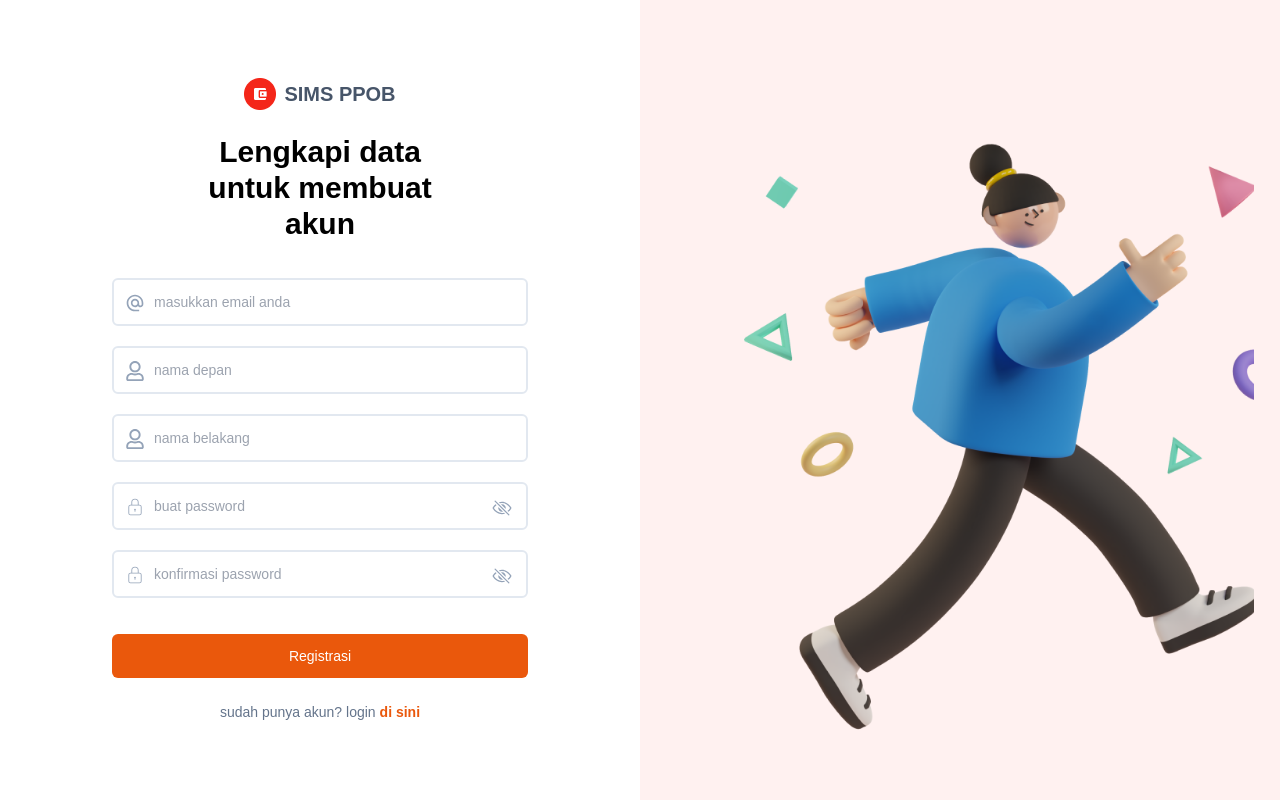
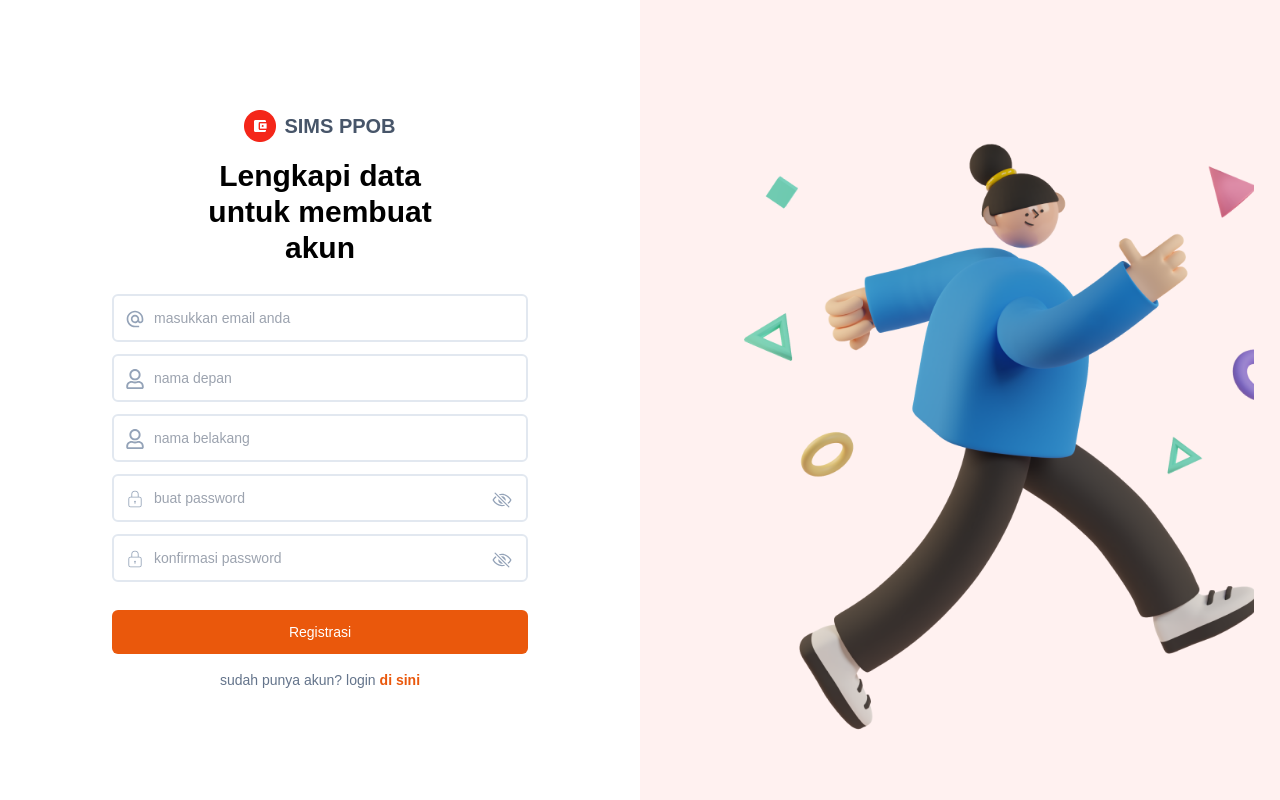
Before and after one commit to arfindwio/SIMS-PPOB-Arfin-Dwi-Octavianto, a React (Vite) app: page /registration in a window 1280 px wide. Built offline with nearby package versions, Linux system fonts and the light colour scheme; no server answers.

Commit message:
add README.md

```diff
--- a/src/pages/auth/Registration.jsx
+++ b/src/pages/auth/Registration.jsx
@@ -160,7 +160,7 @@ export const Registration = () => {
         <div className="m-auto w-full md:w-1/2">
           <form
             onSubmit={handleSubmit}
-            className="mx-auto flex w-[80%] flex-col items-center justify-center gap-3 sm:w-[70%] md:w-[65%] md:gap-4 xl:gap-6"
+            className="mx-auto flex w-[80%] flex-col items-center justify-center gap-3 sm:w-[70%] md:w-[65%] md:gap-4"
           >
             <div className="mx-auto flex items-center gap-2">
               <img
@@ -176,7 +176,7 @@ export const Registration = () => {
             <h1 className="w-full text-center text-2xl font-bold text-black lg:w-3/4 xl:w-2/3 xl:text-3xl">
               Lengkapi data untuk membuat akun
             </h1>
-            <div className="flex w-full flex-col gap-3 py-3 lg:gap-5">
+            <div className="flex w-full flex-col gap-3 py-3">
               <div className="flex flex-col gap-1">
                 <div className="relative">
                   <MdAlternateEmail
```
Also changed, not shown: 1 other file (tests, documents, lock files or other folders).
